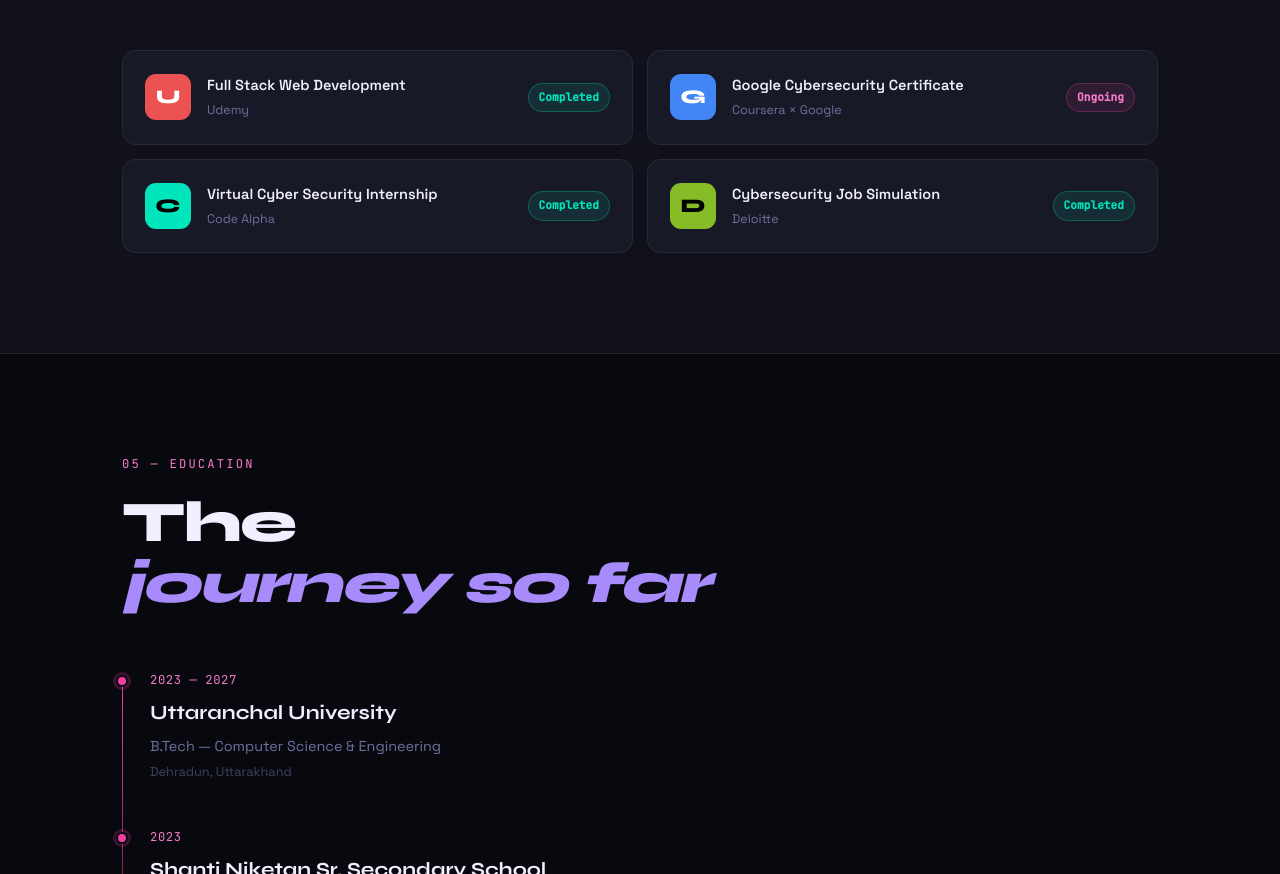
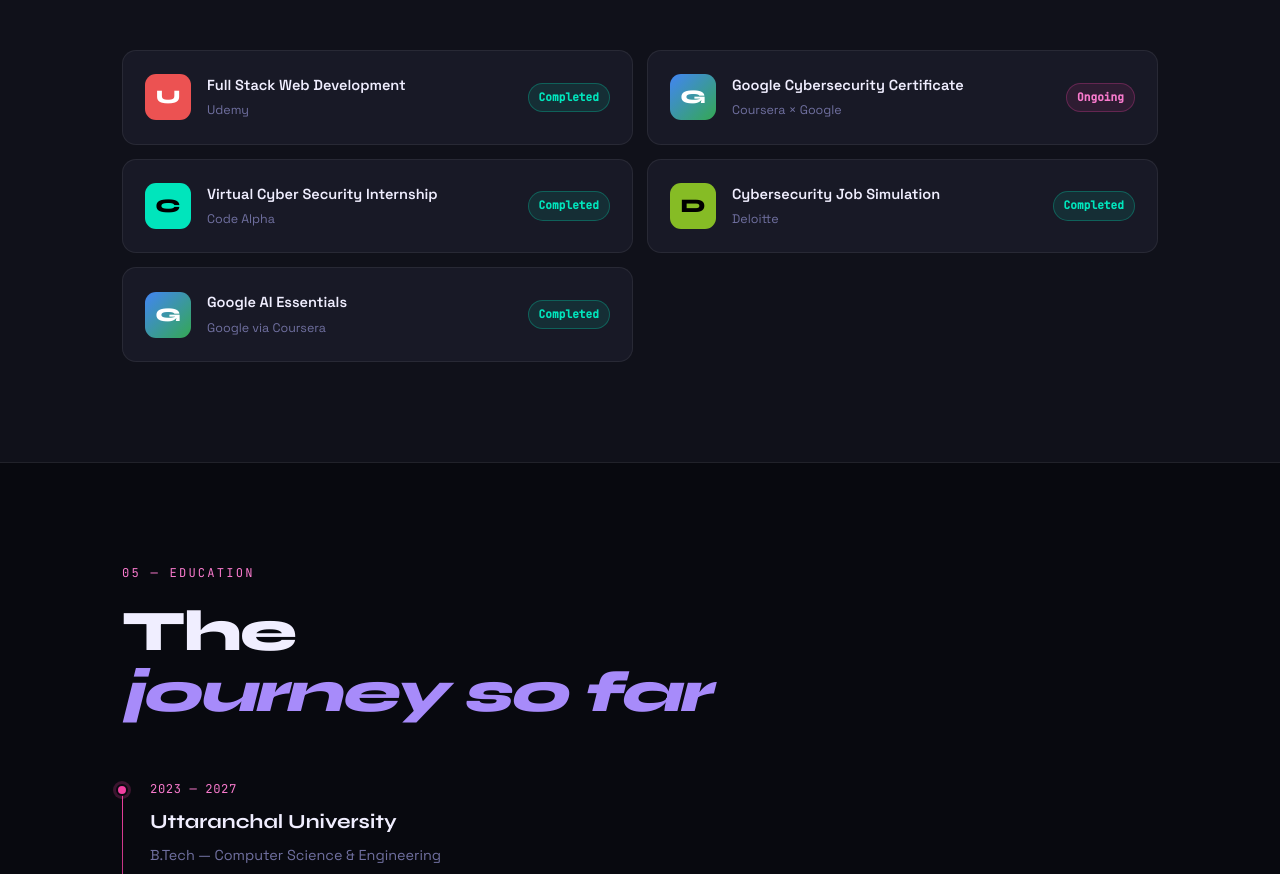
Before and after one commit to Jiyakumari04/jiya-portfolio, a plain HTML site: page index.html in a window 1280 px wide. Shown: the part 4729-5603 px from the top of the page. Drawn offline with Linux system fonts and the light colour scheme.

Commit message:
Google AI certificate added

```diff
--- a/index.html
+++ b/index.html
@@ -447,8 +447,15 @@
             </div>
             <div class="cert-status done">Completed</div>
           </div>
-        </div>
-      </div>
+          <div class="cert-card reveal">
+            <div class="cert-logo cert-google">G</div>
+            <div class="cert-info">
+              <div class="cert-title">Google AI Essentials</div>
+              <div class="cert-issuer">Google via Coursera</div>
+            </div>
+            <div class="cert-status done">Completed</div>
+          </div>
+
     </section>
 
     <!-- EDUCATION -->
--- a/style.css
+++ b/style.css
@@ -1140,7 +1140,10 @@
   color: var(--pink-lt);
   border: 1px solid rgba(240, 64, 160, 0.28);
 }
-
+.cert-google {
+  background: linear-gradient(135deg, #4285f4, #34a853);
+  color: white;
+}
 /* ── EDUCATION ── */
 #education {
   background: var(--bg);
```
